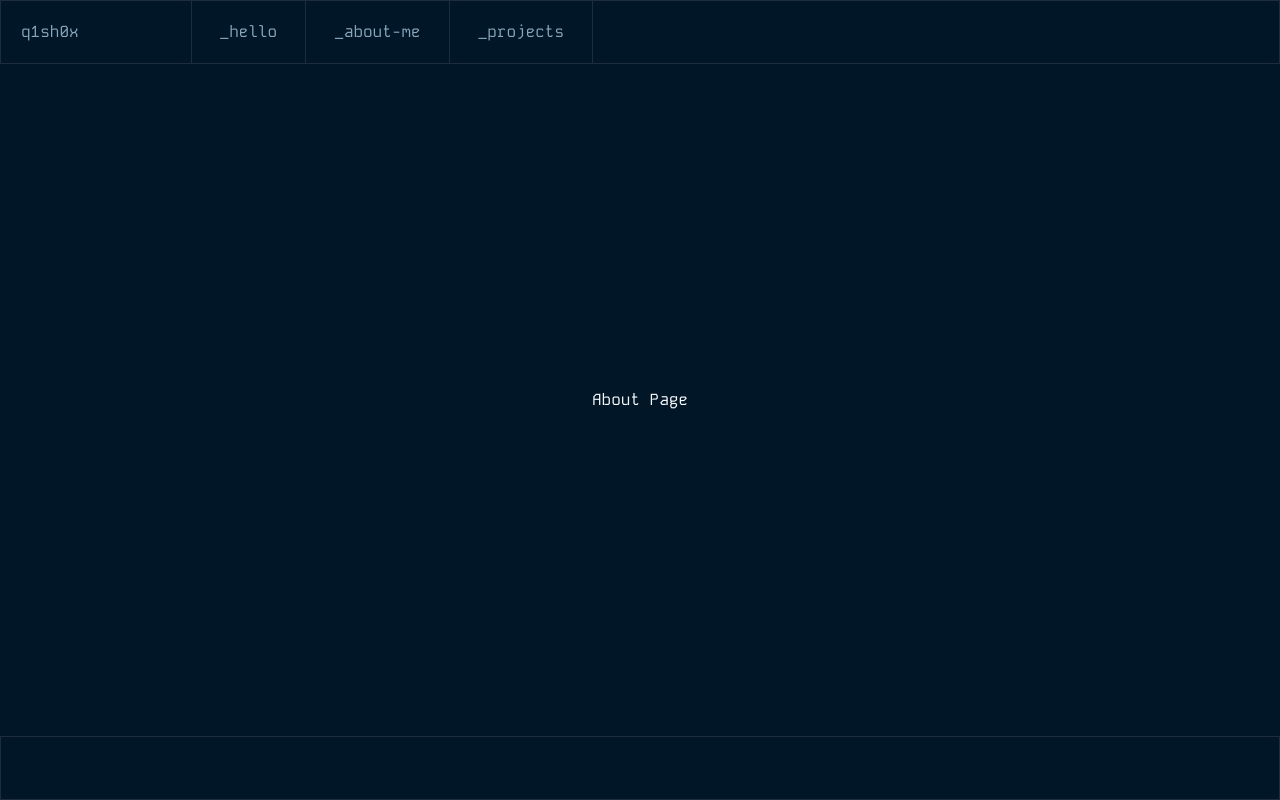
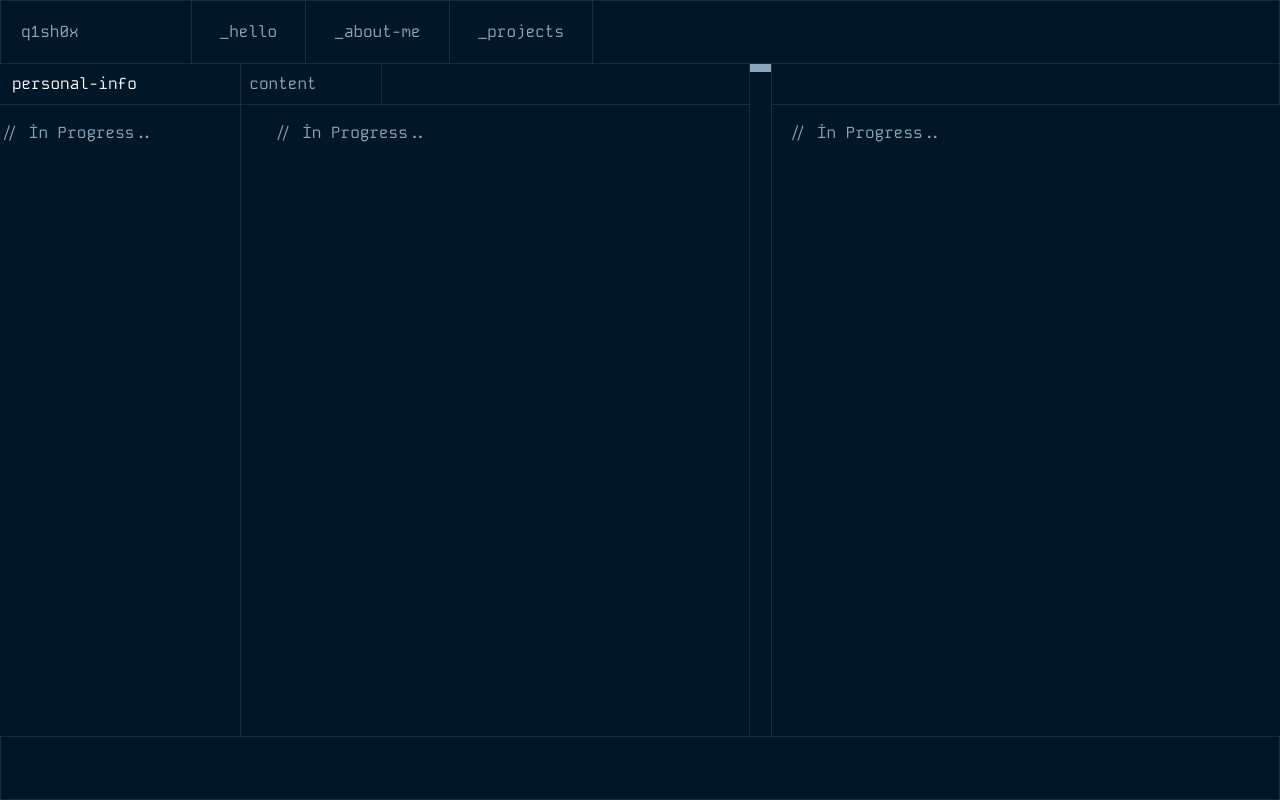
Before and after one commit to Null4d/portfolio, a React (Create React App) app: page /about in a window 1280 px wide. Built offline with nearby package versions, Linux system fonts and the light colour scheme.

Commit message:
feat: add AboutMe layout

```diff
--- a/src/components/About.jsx
+++ b/src/components/About.jsx
@@ -1,7 +1,35 @@
+import React from "react";
+
 const About = () => {
   return (
-    <section className="relative flex items-center justify-center w-full bg-primary-1 text-primary-7">
-      About Page
+    <section className="relative flex flex-row w-full overflow-y-auto bg-primary-1">
+      <div className="w-[606px] h-full border-primary-3">
+        <div className="flex items-center border-b border-primary-3">
+          <h4 className="w-full py-2 pl-3 text-primary-7">personal-info</h4>
+        </div>
+        <div className="flex items-center border-primary-3 text-primary-2 py-4">
+          // İn Progress..
+        </div>
+      </div>
+      <div className="w-full border-l border-primary-3">
+        <div className="flex">
+          <h4 className="p-2 pr-16 border-r text-primary-2 border-primary-3">
+            content
+          </h4>
+        </div>
+        <div className="flex px-8 py-4 border-t text-primary-2 border-primary-3">
+          // İn Progress..
+        </div>
+      </div>
+      <div className="relative border-l border-r block w-14 border-primary-3">
+        <div className="w-full p-1 bg-primary-2"></div>
+      </div>
+      <div className="w-full">
+        <div className="p-5 pr-16 border-r border-primary-3"></div>
+        <div className="flex flex-col w-full px-4 py-4 border-t text-primary-2 border-primary-3">
+          // İn Progress..
+        </div>
+      </div>
     </section>
   );
 };
```
